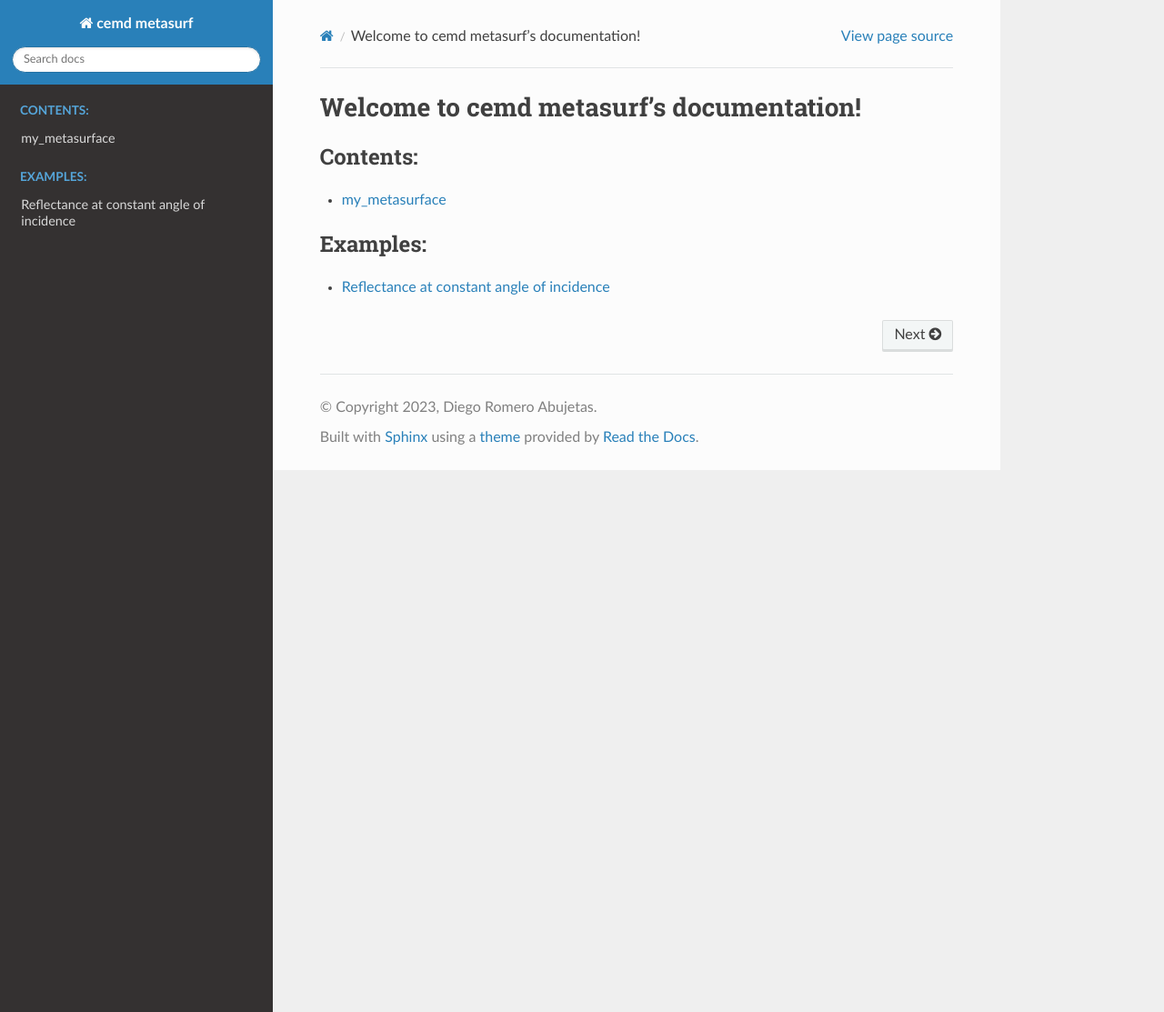
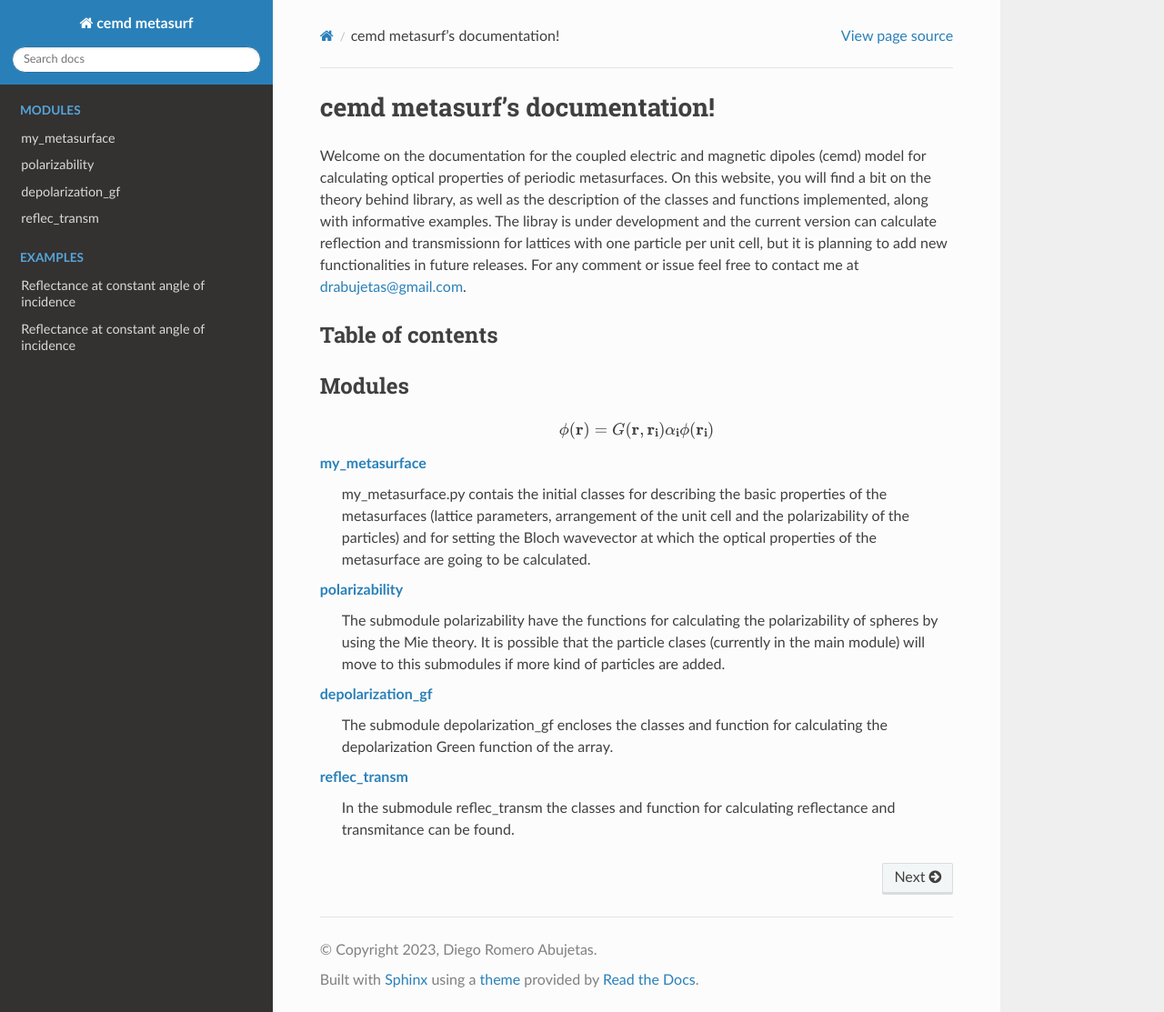
Before and after one commit to drabujetas/cemd-metasuf, a Sphinx documentation site: the page built from docs/index.rst, in a window 1280 px wide and 1113 px high. Shown: the whole window at 91% size. Built offline with Sphinx 7.4.7 and the Read the Docs theme 2.0.0, drawn with Linux system fonts in a browser that asks for light colours.

Commit message:
working on documentation

```diff
--- a/docs/conf.py
+++ b/docs/conf.py
@@ -29,6 +29,7 @@
 # ones.
 extensions = [
 	'recommonmark',
+	'sphinx.ext.mathjax',
 	'sphinx.ext.autodoc',
 	'sphinx.ext.viewcode',
 ]
@@ -36,6 +37,9 @@
 
 # Add any paths that contain templates here, relative to this directory.
 templates_path = ['_templates']
+html_theme_options = {
+    'navigation_depth': 5,
+}
 
 # List of patterns, relative to source directory, that match files and
 # directories to ignore when looking for source files.
--- a/docs/index.rst
+++ b/docs/index.rst
@@ -3,20 +3,58 @@
    You can adapt this file completely to your liking, but it should at least
    contain the root `toctree` directive.
 
-Welcome to cemd metasurf's documentation!
+cemd metasurf's documentation!
 =========================================
+
+Welcome on the documentation for the coupled electric and magnetic dipoles (cemd) model for calculating optical properties of periodic metasurfaces. On this website, you will find a bit on the theory behind library, as well as the description of the classes and functions implemented, along with informative examples. The libray is under development and the current version can calculate reflection and transmissionn for lattices with one particle per unit cell, but it is planning to add new functionalities in future releases. For any comment or issue feel free to contact me at drabujetas@gmail.com.
+
+Table of contents
+-----------------
+
+Modules
+-------
+
+.. math::
+
+   \begin{equation}
+   \phi(\mathbf{r}) = G(\mathbf{r},\mathbf{r_i})\mathbf{\alpha_i} \phi(\mathbf{r_i})
+   \end{equation}
+
+:doc:`source/api/my_metasurface`
+    my_metasurface.py contais the initial classes for describing the basic properties of the metasurfaces (lattice parameters, arrangement of the unit cell and the polarizability of the particles) and for setting the Bloch wavevector at which the optical properties of the metasurface are going to be calculated.
+
+:doc:`source/api/polarizability`
+    The submodule polarizability have the functions for calculating the polarizability of spheres by using the Mie theory. It is possible that the particle clases (currently in the main module) will move to this submodules if more kind of particles are added.
+
+:doc:`source/api/depolarization_gf`
+    The submodule depolarization_gf encloses the classes and function for calculating the depolarization Green function of the array.
+
+:doc:`source/api/reflec_transm`
+    In the submodule reflec_transm the classes and function for calculating reflectance and transmitance can be found.
+
+.. Hidden TOCs
+
+.. toctree::
+   :maxdepth: 3
+   :caption: Theory
+   :hidden:
+
+.. toctree::
+   :maxdepth: 3
+   :caption: Modules
+   :hidden:
+
+   source/api/my_metasurface
+   source/api/polarizability
+   source/api/depolarization_gf
+   source/api/reflec_transm
 
 .. toctree::
    :maxdepth: 2
-   :caption: Contents:
+   :caption: Examples
+   :hidden:
 
-   source/api/my_metasurface
-
-.. toctree::
-   :maxdepth: 2
-   :caption: Examples:
-
-   source/examples/example1
+   source/examples/example_rt
 
 .. Indices and tables
    ==================
--- a/docs/source/examples/example1.rst
+++ /dev/null
@@ -1,5 +0,0 @@
-==========================================
-Reflectance at constant angle of incidence
-==========================================
-
-.. currentmodule:: examples.example1
```
Also changed, not shown: docs/cemd_metasurf.depolarization_gf.rst (deleted, +0 -29 lines), docs/cemd_metasurf.polarizability.rst (deleted, +0 -21 lines), docs/cemd_metasurf.reflec_transm.rst (deleted, +0 -29 lines), docs/cemd_metasurf.rst (deleted, +0 -31 lines), docs/modules.rst (deleted, +0 -7 lines), docs/source/api/depolarization_gf.rst (added, +18 -0 lines), docs/source/api/my_metasurface.rst (+8 -2 lines), docs/source/api/polarizability.rst (added, +9 -0 lines), docs/source/api/reflec_transm.rst (added, +18 -0 lines), docs/source/examples/example_rt.rst (added, +17 -0 lines), 3 other files.
